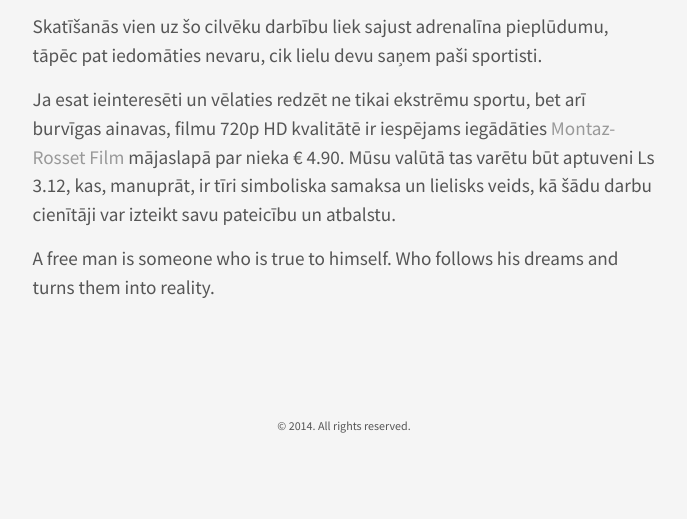
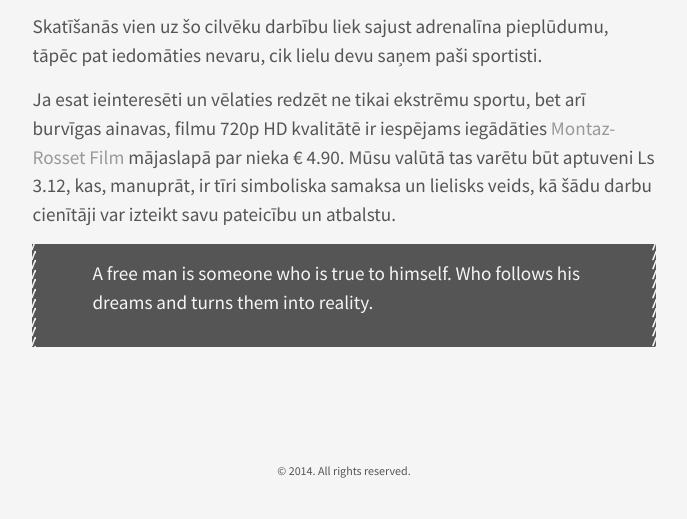
Before and after one commit to aigarsdz/brume, a Jekyll site: the page built from _posts/2012-06-05-es-ticu-ka-speju-lidot.md, in a window 1280 px wide. Shown: the part 833-1352 px from the top of the page, without its empty margins (296-983 px from the left). Built offline with Jekyll 4.4.1, drawn with Linux system fonts in a browser that asks for light colours; nearby versions of some CDN libraries; Markdown is read by kramdown in place of the engine named in the settings; before the commit the page ends 1307 px from its top, so only the background shows below that.

Commit message:
Style additional elements

```diff
--- a/_config.yml
+++ b/_config.yml
@@ -1,20 +1,14 @@
 name: Brume
 markdown: redcarpet
-pygments: false
+pygments: true
 paginate: 10
 permalink: /:title
 
-disqus:
+redcarpet:
+  extensions: [strikethrough]
 
-twitter: http://twitter.com/aigarsdz
-github: http://github.com/aigarsdz
-rss_link: /feed.xml
-email: dzerviniks.aigars@outlook.com
-
-url:
 author:
 description:
-copyright_years:
 
 links:
   - url: /
--- a/public/css/main.css
+++ b/public/css/main.css
@@ -20,6 +20,44 @@ h1, h2, h3, h4, h5, h6, p, ul, ol,
 blockquote,
 img {
   margin-bottom: 15px;
+}
+
+ul, ol {
+  margin-left: 40px;
+}
+
+blockquote {
+  -webkit-transition: all, 0.3s;
+     -moz-transition: all, 0.3s;
+      -ms-transition: all, 0.3s;
+       -o-transition: all, 0.3s;
+          transition: all, 0.3s;
+
+  color: #f5f5f5;
+  position: relative;
+  overflow: hidden;
+  display: block;
+  padding: 15px 60px;
+  background-color: #555;
+}
+
+blockquote:hover:before { color: #b8cec7; }
+blockquote:before { left: -3px; }
+blockquote:after { right: -2px; }
+blockquote:before,
+blockquote:after {
+  content: "^^^^^^^^^^^^^^^^^^^^^^^^^^^^^^^^^^^^^^^^^^^^^^^^^^^^^^^^^^^^";
+  font-size: 24px;
+  overflow: hidden;
+  position: absolute;
+  top: 0px;
+  bottom: 0px;
+  line-height: 0.4em;
+  word-break: break-all;
+  color: #f5f5f5;
+  display: block;
+  width: 7px !important;
+  white-space: normal;
 }
 
 img {
```
